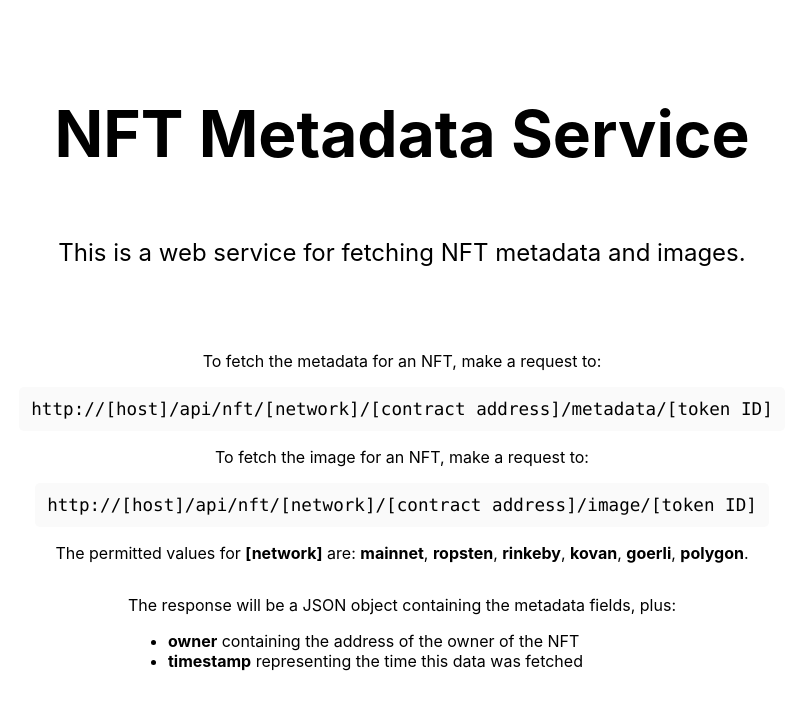
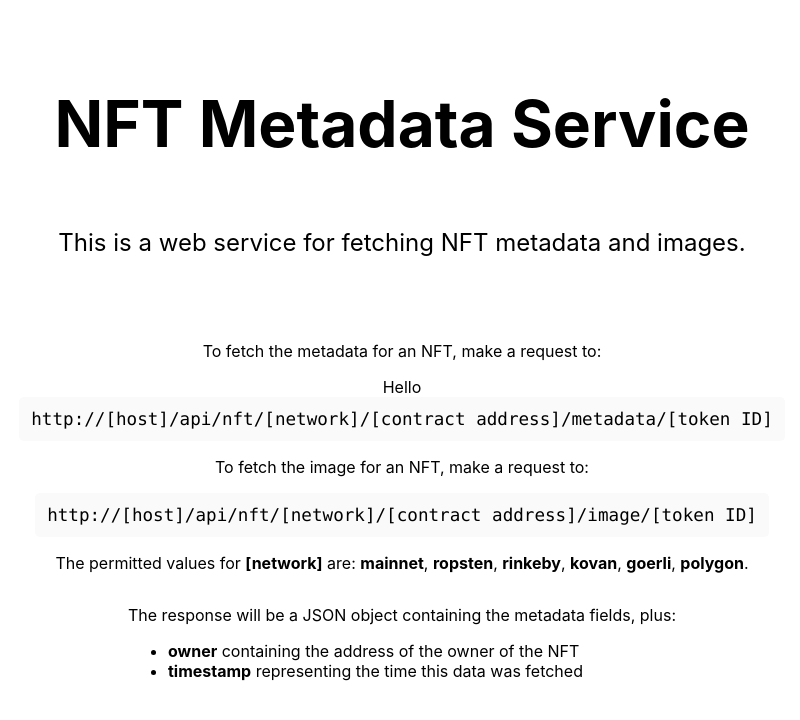
Before and after one commit to bazmatic/nft-metadata-service, a Next.js app: page / in a window 1280 px wide. Shown: the top 720 px of the page, without its empty margins (238-1038 px from the left). Built offline with nearby package versions, Linux system fonts and the light colour scheme.

Commit message:
Experiment

```diff
--- a/pages/index.tsx
+++ b/pages/index.tsx
@@ -23,6 +23,7 @@ const Home: NextPage = () => {
         <p>
           To fetch the metadata for an NFT, make a request to:
         </p>
+        <a href="/api/nft/nft/mainnet/0xD6F75a20Aa64634743D40fAfa88473020302C530/metadata/5">Hello</a>
         <code className={styles.code}>http://[host]/api/nft/[network]/[contract address]/metadata/[token ID]</code>
         <p>
           To fetch the image for an NFT, make a request to:
```
